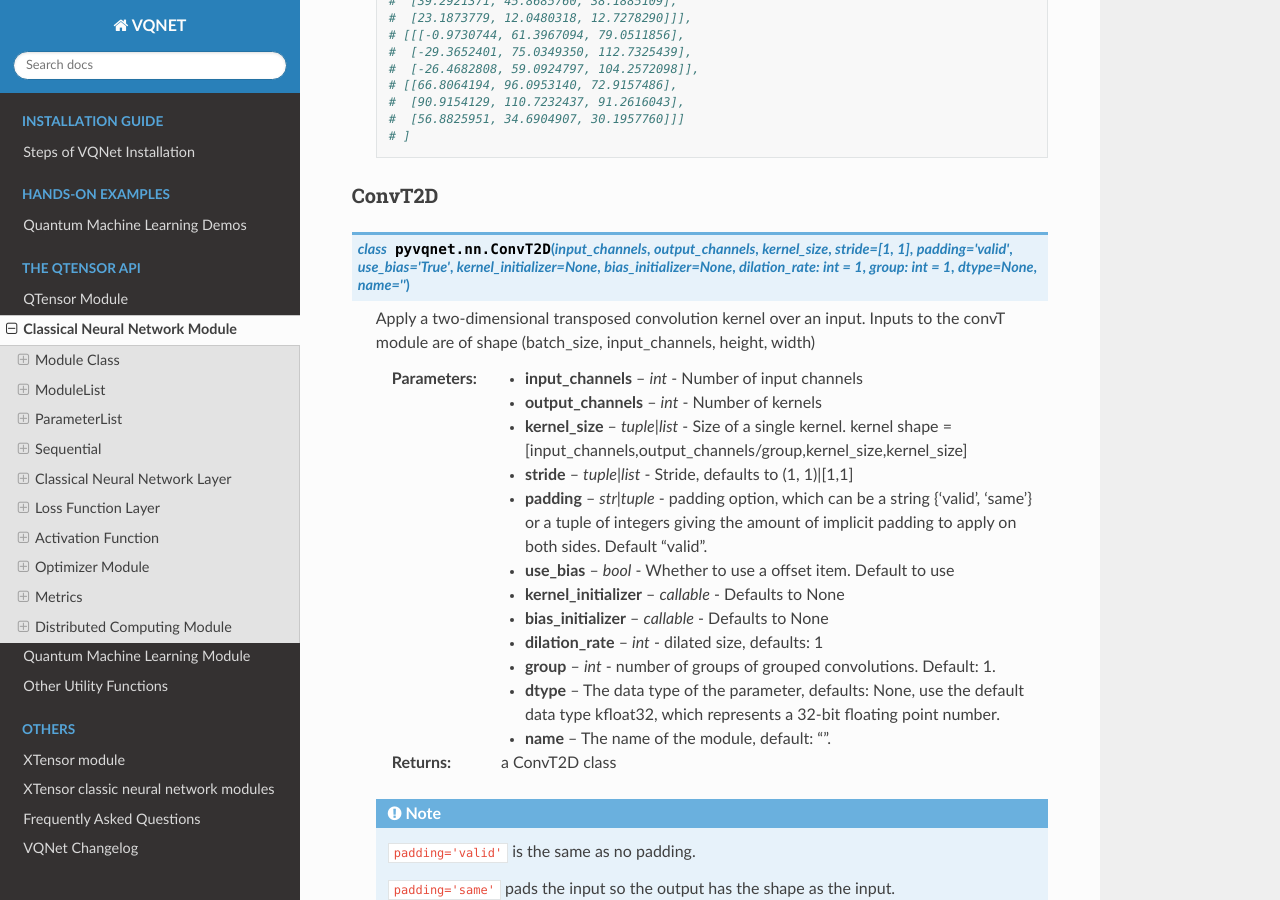
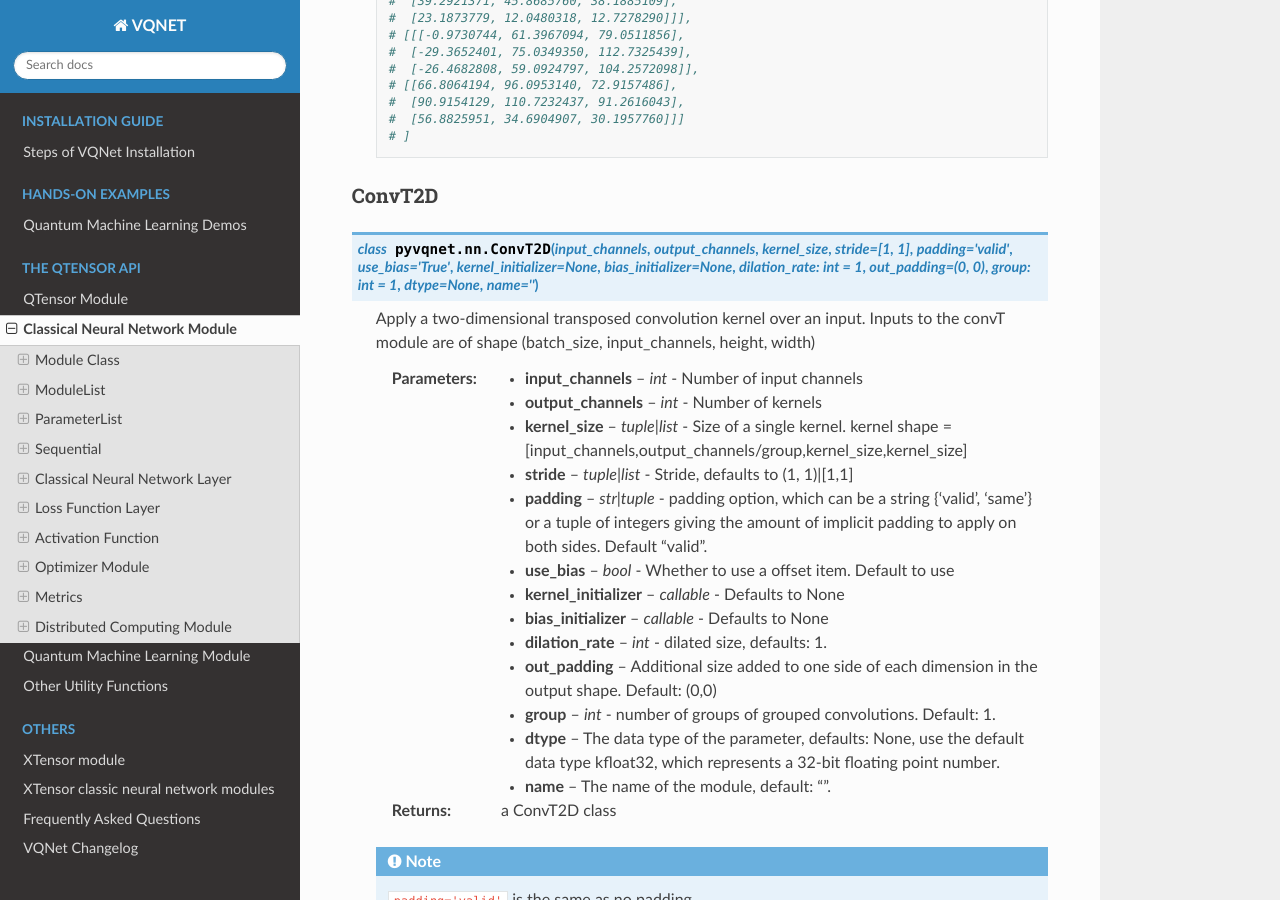
Before and after one commit to OriginQ/VQNET2.0-tutorial-en, a Sphinx documentation site: the page built from source/rst/nn.rst, in a window 1280 px wide and 900 px high, scrolled down 9580 px. Built offline with Sphinx 7.4.7 and the Read the Docs theme 2.0.0, drawn with Linux system fonts in a browser that asks for light colours; some of the changed text lies outside the part shown.

Commit message:
[fix] out_padding add

```diff
--- a/source/rst/nn.rst
+++ b/source/rst/nn.rst
@@ -488,7 +488,7 @@ Conv2D
 ConvT2D
 =================================
 
-.. py:class:: pyvqnet.nn.ConvT2D(input_channels,output_channels,kernel_size,stride=[1, 1],padding="valid",use_bias="True", kernel_initializer=None,bias_initializer=None, dilation_rate: int = 1, group: int = 1, dtype=None, name='')
+.. py:class:: pyvqnet.nn.ConvT2D(input_channels,output_channels,kernel_size,stride=[1, 1],padding="valid",use_bias="True", kernel_initializer=None,bias_initializer=None, dilation_rate: int = 1, out_padding=(0,0), group: int = 1, dtype=None, name='')
 
     Apply a two-dimensional transposed convolution kernel over an input. Inputs to the convT module are of shape (batch_size, input_channels, height, width)
 
@@ -500,7 +500,8 @@ ConvT2D
     :param use_bias: `bool` - Whether to use a offset item. Default to use
     :param kernel_initializer: `callable` - Defaults to None
     :param bias_initializer: `callable` - Defaults to None
-    :param dilation_rate: `int` - dilated size, defaults: 1
+    :param dilation_rate: `int` - dilated size, defaults: 1.
+    :param out_padding: Additional size added to one side of each dimension in the output shape. Default: (0,0)
     :param group: `int` -  number of groups of grouped convolutions. Default: 1.
     :param dtype: The data type of the parameter, defaults: None, use the default data type kfloat32, which represents a 32-bit floating point number.
     :param name: The name of the module, default: "".
```
